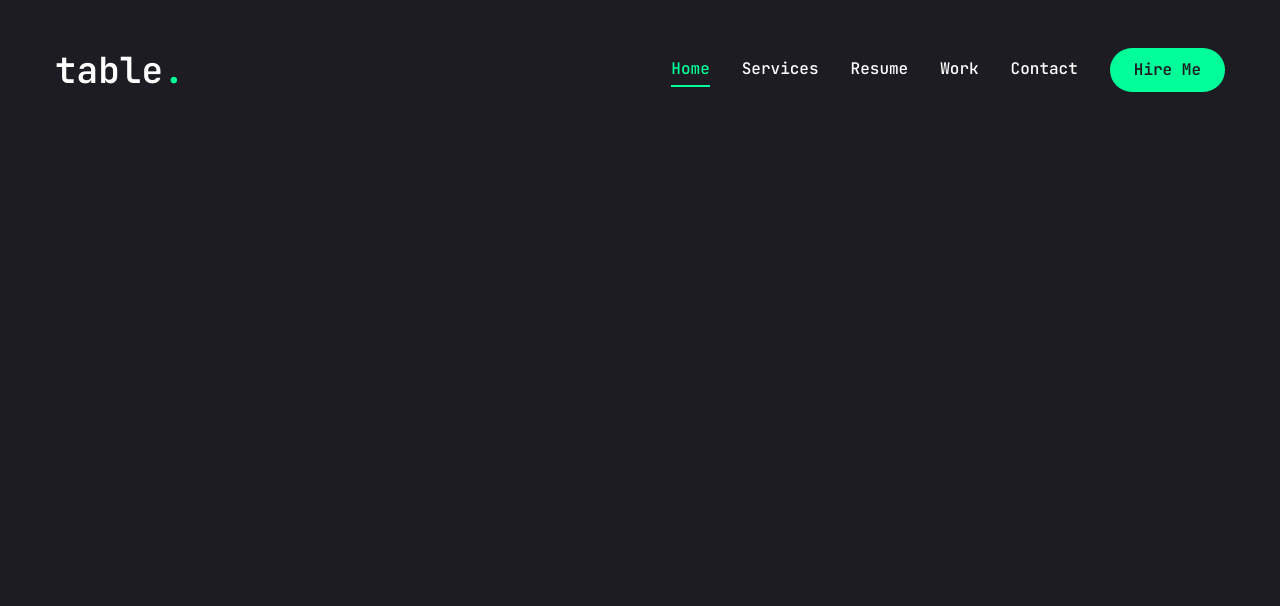
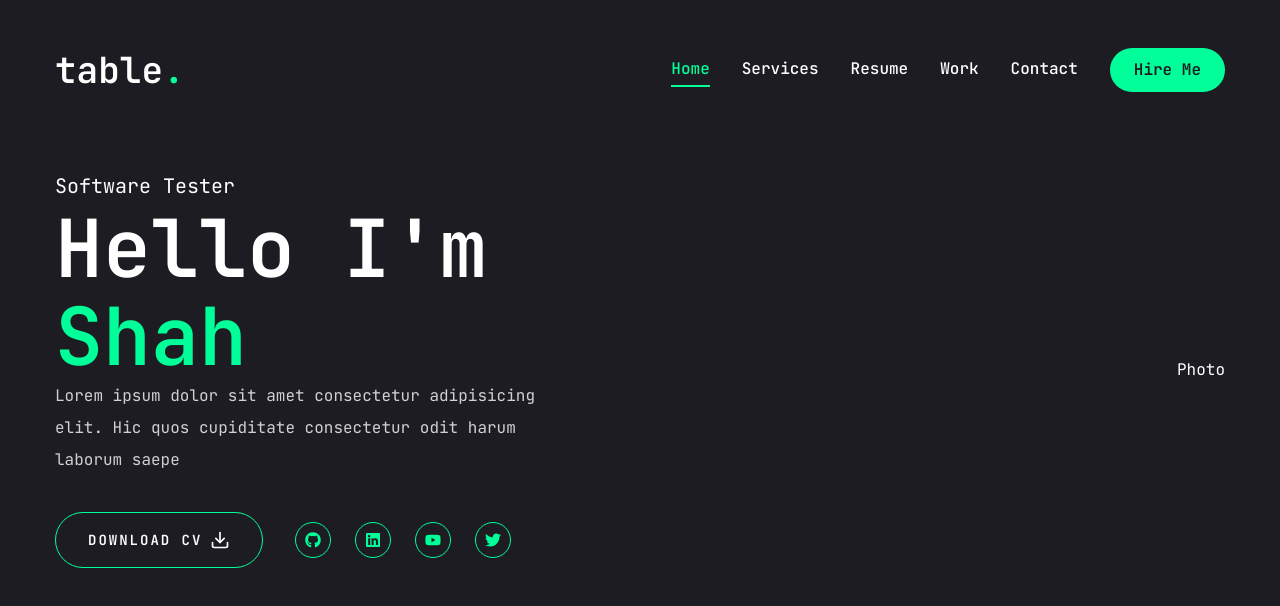
Before and after one commit to iamshahidameen/GitHub, a Next.js app: page / in a window 1280 px wide. Shown: the top 606 px of the page. Built offline with nearby package versions, Linux system fonts and the light colour scheme.

Commit message:
Homepage About Me
Added About Me Description
Added Styles to it
Added Social Links

```diff
--- a/app/globals.css
+++ b/app/globals.css
@@ -65,4 +65,13 @@
   body {
     @apply font-primary bg-primary text-white leading-loose;
   }
+  .h1 {
+    @apply text-[48px] xl:text-[80px] leading-[1.1] font-semibold;
+  }
+  .h2 {
+    @apply text-[36px] xl:text-[48px] leading-[1.1] font-semibold;
+  }
+  .h3 {
+    @apply text-[20px] xl:text-[24px] leading-[1.1] font-semibold;
+  }
 }
--- a/app/page.jsx
+++ b/app/page.jsx
@@ -1,5 +1,50 @@
-import Image from 'next/image';
+import { Button } from '@/components/ui/button';
 
-export default function Home() {
-    return <main></main>;
-}
+import { FiDownload } from 'react-icons/fi';
+//Site Components
+import Social from '@/components/Social';
+
+const Home = () => {
+    return (
+        <section className="h-full">
+            <div className="container mx-auto h-full">
+                <div className="flex flex-col xl:flex-row items-center justify-between xl:pt-8 xl:pb-24">
+                    {/* About */}
+                    <div className="text-center xl:text-left">
+                        <span className="text-xl">Software Tester</span>
+                        <h1 className="h1">
+                            Hello I'm <br />{' '}
+                            <span className="text-accent">Shah</span>
+                        </h1>
+                        <p className="max-w-[500px] mb-9 text-white/80">
+                            Lorem ipsum dolor sit amet consectetur adipisicing
+                            elit. Hic quos cupiditate consectetur odit harum
+                            laborum saepe
+                        </p>
+                        {/* Social Connects */}
+
+                        <div className="flex flex-col xl:flex-row items-center gap-8">
+                            <Button
+                                variant="outline"
+                                size="lg"
+                                className="flex items-center gap-2"
+                            >
+                                <span>Download CV</span>
+                                <FiDownload className="text-xl" />
+                            </Button>
+                            <div className="mb-8 xl:mb-0 ">
+                                <Social
+                                    containerStyles="flex gap-6"
+                                    iconStyles="w-9 h-9 border border-accent rounded-full flex justify-center items-center text-accent text-base hover:bg-accent hover:text-primary hover:transition-all duration-500"
+                                />
+                            </div>
+                        </div>
+                    </div>
+                    <div className="photo">Photo</div>
+                </div>
+            </div>
+        </section>
+    );
+};
+
+export default Home;
--- /dev/null
+++ b/components/Social.jsx
@@ -0,0 +1,37 @@
+import Link from 'next/link';
+import { FaGithub, FaLinkedin, FaYoutube, FaTwitter } from 'react-icons/fa';
+
+const socials = [
+    {
+        icon: <FaGithub />,
+        path: ''
+    },
+    {
+        icon: <FaLinkedin />,
+        path: ''
+    },
+    {
+        icon: <FaYoutube />,
+        path: ''
+    },
+    {
+        icon: <FaTwitter />,
+        path: ''
+    }
+];
+
+const Social = ({ containerStyles, iconStyles }) => {
+    return (
+        <div className={containerStyles}>
+            {socials.map((social, index) => {
+                return (
+                    <Link href={social.path} className={iconStyles} key={index}>
+                        {social.icon}
+                    </Link>
+                );
+            })}
+        </div>
+    );
+};
+
+export default Social;
```
